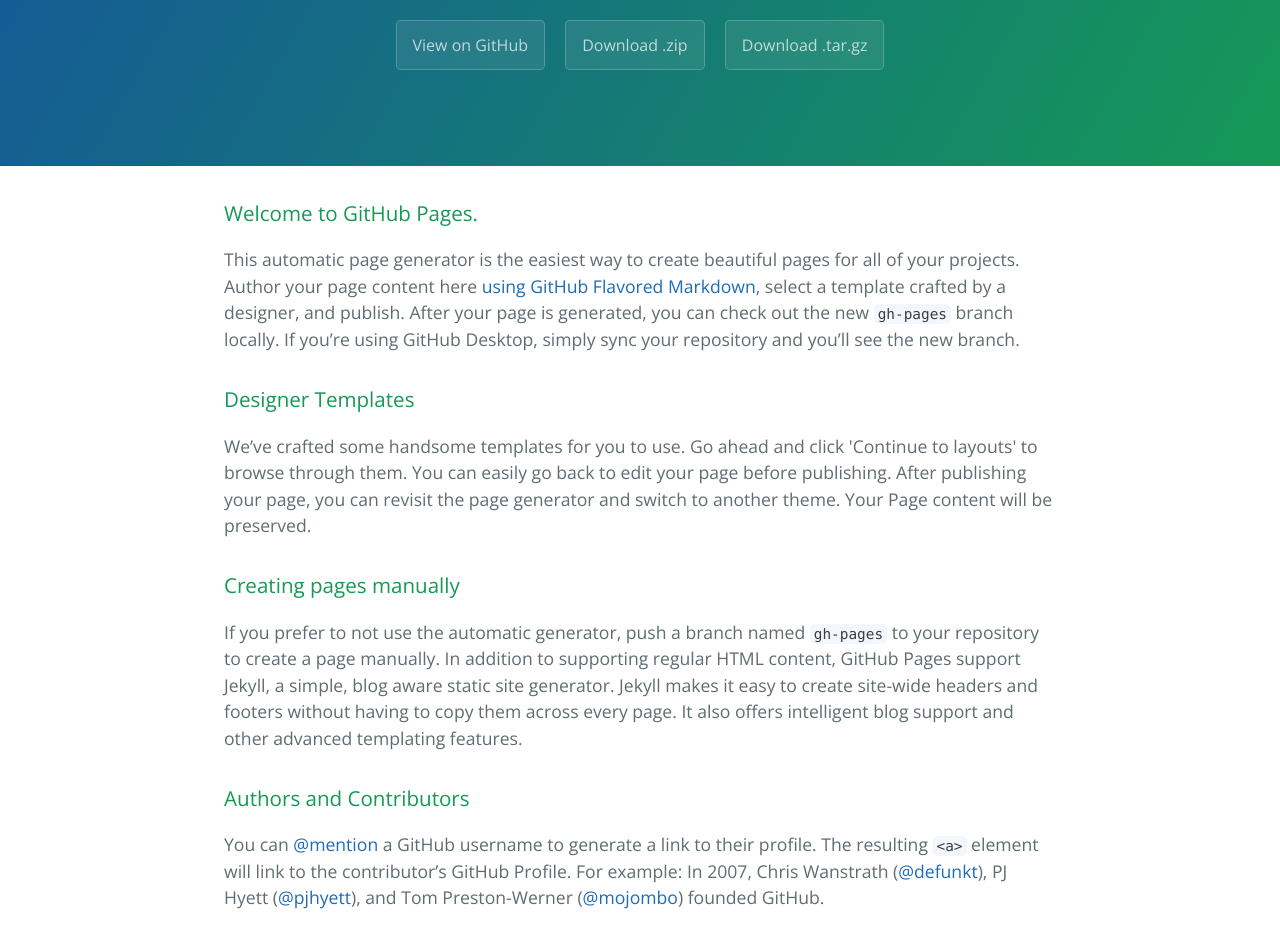
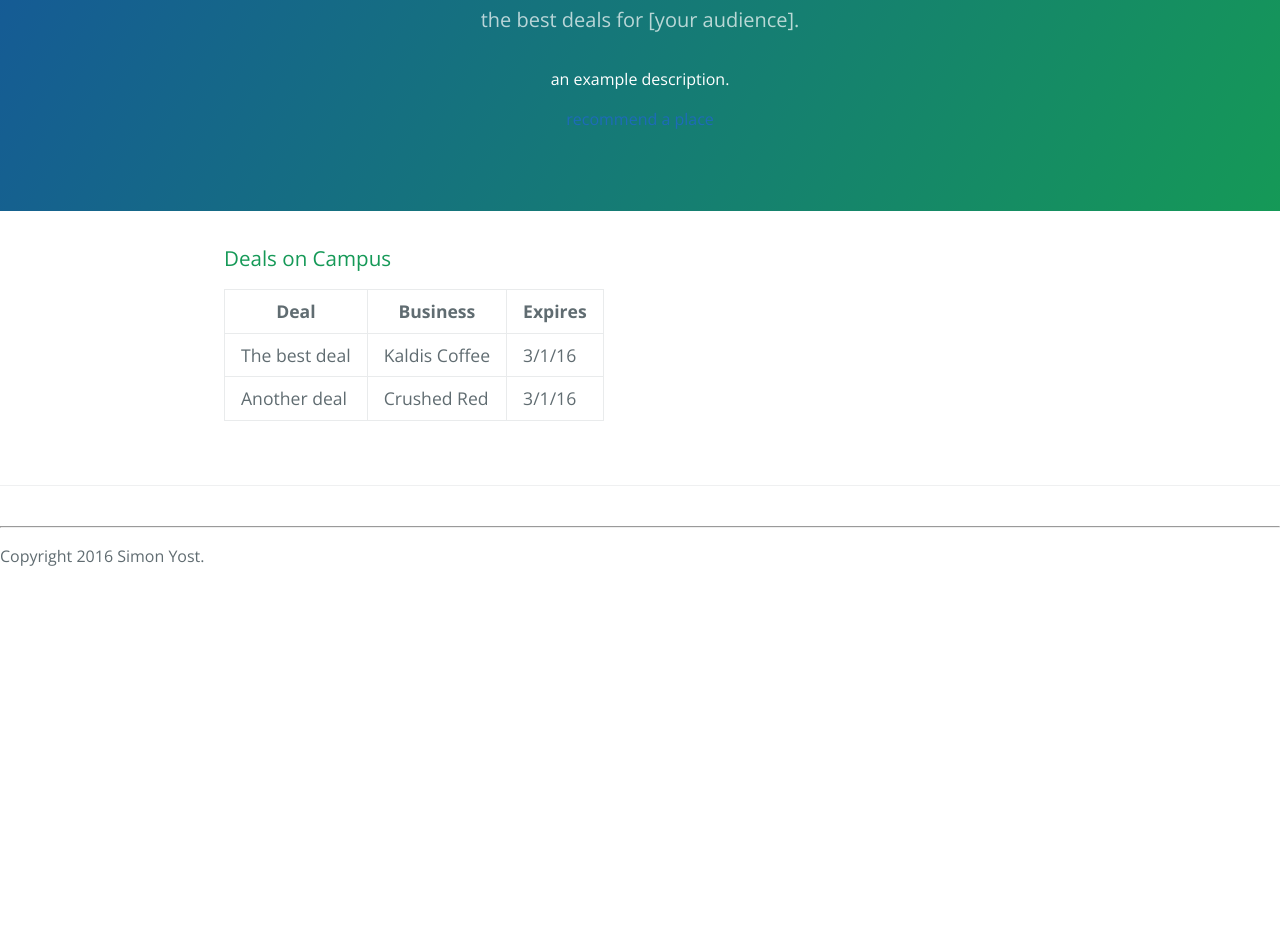
Before and after one commit to jakedeavers/CSSintrolab, a plain HTML site: page index.html in a window 1280 px wide. Shown: the part 170-1110 px from the top of the page. After the commit the page ends 800 px from the top, so only its background shows below. Drawn offline with nearby package versions, Linux system fonts and the light colour scheme.

Commit message:
Update index.html

```diff
--- a/index.html
+++ b/index.html
@@ -2,56 +2,85 @@
 <html lang="en-us">
   <head>
     <meta charset="UTF-8">
-    <title>Cssintrolab by jakedeavers</title>
+    <title>directory | example</title>
     <meta name="viewport" content="width=device-width, initial-scale=1">
+
+<style>
+body {
+    background-color: #FFF;
+}
+</style>
+
     <link rel="stylesheet" type="text/css" href="stylesheets/normalize.css" media="screen">
     <link href='https://fonts.googleapis.com/css?family=Open+Sans:400,700' rel='stylesheet' type='text/css'>
+    <link rel="stylesheet" type="text/css" href="stylesheets/jquery.modal.css" media="screen">
     <link rel="stylesheet" type="text/css" href="stylesheets/stylesheet.css" media="screen">
-    <link rel="stylesheet" type="text/css" href="stylesheets/github-light.css" media="screen">
   </head>
   <body>
-    <section class="page-header">
-      <h1 class="project-name">Cssintrolab</h1>
-      <h2 class="project-tagline"></h2>
-      <a href="https://github.com/jakedeavers/CSSintrolab" class="btn">View on GitHub</a>
-      <a href="https://github.com/jakedeavers/CSSintrolab/zipball/master" class="btn">Download .zip</a>
-      <a href="https://github.com/jakedeavers/CSSintrolab/tarball/master" class="btn">Download .tar.gz</a>
-    </section>
 
-    <section class="main-content">
-      <h3>
-<a id="welcome-to-github-pages" class="anchor" href="#welcome-to-github-pages" aria-hidden="true"><span aria-hidden="true" class="octicon octicon-link"></span></a>Welcome to GitHub Pages.</h3>
+    <!-- Modals; Edit with care -->
+    <div id="img1" style="display:none;">
 
-<p>This automatic page generator is the easiest way to create beautiful pages for all of your projects. Author your page content here <a href="https://guides.github.com/features/mastering-markdown/">using GitHub Flavored Markdown</a>, select a template crafted by a designer, and publish. After your page is generated, you can check out the new <code>gh-pages</code> branch locally. If you’re using GitHub Desktop, simply sync your repository and you’ll see the new branch.</p>
+      <h2>Example Functional Form</h2>
 
-<h3>
-<a id="designer-templates" class="anchor" href="#designer-templates" aria-hidden="true"><span aria-hidden="true" class="octicon octicon-link"></span></a>Designer Templates</h3>
+      <form action="//formspree.io/simonyost+01@gmail.com" method="POST">
+        <div>
+          <label>name</label>
+          <input type="text" name="name" value="your name">
+        </div>
+        <div>
+          <label>email</label>
+          <input type="text" name="mail" value="your email">
+        </div>
+        <div>
+          <label>comment</label>
+          <input type="text" name="comment" value="your comment" size="50">
+        </div>
+        <div>
+          <input type="submit" value="Send">
+        </div>
+      </form>
 
-<p>We’ve crafted some handsome templates for you to use. Go ahead and click 'Continue to layouts' to browse through them. You can easily go back to edit your page before publishing. After publishing your page, you can revisit the page generator and switch to another theme. Your Page content will be preserved.</p>
+    </div>
 
-<h3>
-<a id="creating-pages-manually" class="anchor" href="#creating-pages-manually" aria-hidden="true"><span aria-hidden="true" class="octicon octicon-link"></span></a>Creating pages manually</h3>
+    <div class="container">
 
-<p>If you prefer to not use the automatic generator, push a branch named <code>gh-pages</code> to your repository to create a page manually. In addition to supporting regular HTML content, GitHub Pages support Jekyll, a simple, blog aware static site generator. Jekyll makes it easy to create site-wide headers and footers without having to copy them across every page. It also offers intelligent blog support and other advanced templating features.</p>
+      <section class="page-header">
+        <h1 class="project-name">directory | example</h1>
+        <h2 class="project-tagline">the best deals for [your audience].</h2>
+        <p>an example description.</p>
+        <a href="#img1" rel="modal:open" class="button">recommend a place</a>
+      </section>
 
-<h3>
-<a id="authors-and-contributors" class="anchor" href="#authors-and-contributors" aria-hidden="true"><span aria-hidden="true" class="octicon octicon-link"></span></a>Authors and Contributors</h3>
-
-<p>You can <a href="https://help.github.com/articles/basic-writing-and-formatting-syntax/#mentioning-users-and-teams" class="user-mention">@mention</a> a GitHub username to generate a link to their profile. The resulting <code>&lt;a&gt;</code> element will link to the contributor’s GitHub Profile. For example: In 2007, Chris Wanstrath (<a href="https://github.com/defunkt" class="user-mention">@defunkt</a>), PJ Hyett (<a href="https://github.com/pjhyett" class="user-mention">@pjhyett</a>), and Tom Preston-Werner (<a href="https://github.com/mojombo" class="user-mention">@mojombo</a>) founded GitHub.</p>
-
-<h3>
-<a id="support-or-contact" class="anchor" href="#support-or-contact" aria-hidden="true"><span aria-hidden="true" class="octicon octicon-link"></span></a>Support or Contact</h3>
-
-<p>Having trouble with Pages? Check out our <a href="https://help.github.com/pages">documentation</a> or <a href="https://github.com/contact">contact support</a> and we’ll help you sort it out.</p>
+      <section class="main-content">
+        <h3>Deals on Campus</h3>
+        <table>
+          <tr>
+            <th>Deal</th>
+            <th>Business</th>
+            <th>Expires</th>
+          </tr>
+          <tr>
+            <td>The best deal</td>
+            <td>Kaldis Coffee</td>
+            <td>3/1/16</td>
+          </tr>
+          <tr>
+            <td>Another deal</td>
+            <td>Crushed Red</td>
+            <td>3/1/16</td>
+          </tr>
+        </table>
+      </section>
 
       <footer class="site-footer">
-        <span class="site-footer-owner"><a href="https://github.com/jakedeavers/CSSintrolab">Cssintrolab</a> is maintained by <a href="https://github.com/jakedeavers">jakedeavers</a>.</span>
+        <hr>
+        <p>Copyright 2016 Simon Yost.</p>
+      </footer>
+      <!-- JavaScript; Do not edit below -->
+       <script src="js/jquery-1.12.0.min.js"></script>
+        <script src="js/jquery.modal.min.js"></script>
 
-        <span class="site-footer-credits">This page was generated by <a href="https://pages.github.com">GitHub Pages</a> using the <a href="https://github.com/jasonlong/cayman-theme">Cayman theme</a> by <a href="https://twitter.com/jasonlong">Jason Long</a>.</span>
-      </footer>
-
-    </section>
-
-
+    </div>
   </body>
 </html>
```
